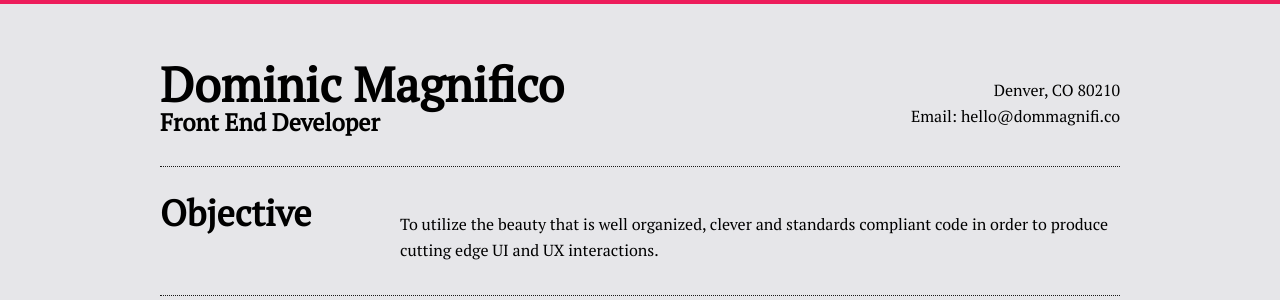
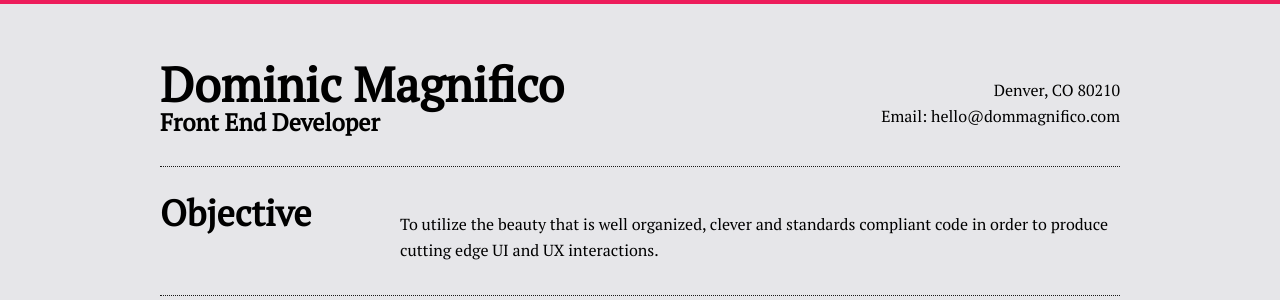
Before and after one commit to magnificode/DomBlog, a Jekyll site: the page built from resume.html, in a window 1280 px wide. Shown: the part 224-524 px from the top of the page. Built offline with Jekyll 4.4.1, drawn with Linux system fonts in a browser that asks for light colours; nearby versions of some CDN libraries.

Commit message:
Update email address

```diff
--- a/resume.html
+++ b/resume.html
@@ -11,7 +11,7 @@ layout: default
             </div>
             <div class="resume__address">
                 <p>Denver, CO 80210</p>
-                <p>Email: hello@dommagnifi.co</p>
+                <p>Email: hello@dommagnifico.com</p>
             </div>
         </div>
         <div class="resume__section">
```
Also changed, not shown: 2 other files.
